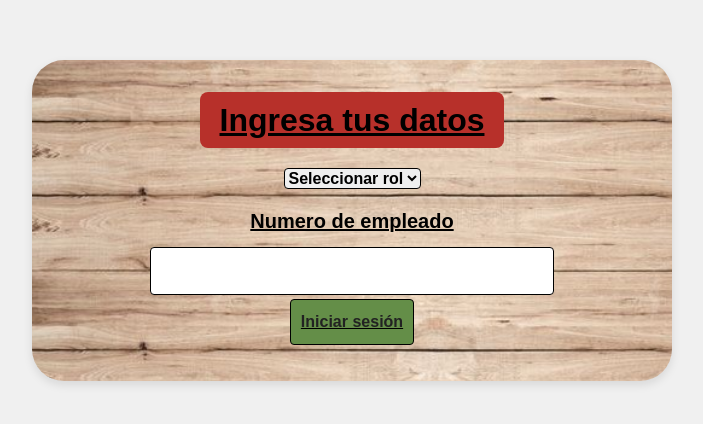
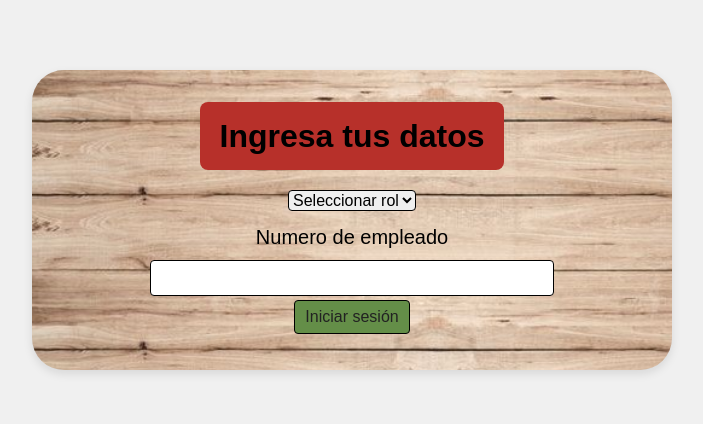
Before and after one commit to UMRGRS/papas-pizzeria, a React (Create React App) app: page / in a window 1280 px wide. Shown: the part 180-604 px from the top of the page, without its empty margins (288-991 px from the left). Built offline with nearby package versions, Linux system fonts and the light colour scheme.

Commit message:
En espera del sync

```diff
--- a/src/App.js
+++ b/src/App.js
@@ -1,7 +1,7 @@
-import Start from './components/form'
+import Start from './components/form';
 export default function App() {
   return (
-    <h1 className="text-3xl font-bold underline">
+    <h1>
       <Start/>
     </h1>
   )
```
Also changed, not shown: src/components/form.jsx (+3 -4 lines).
